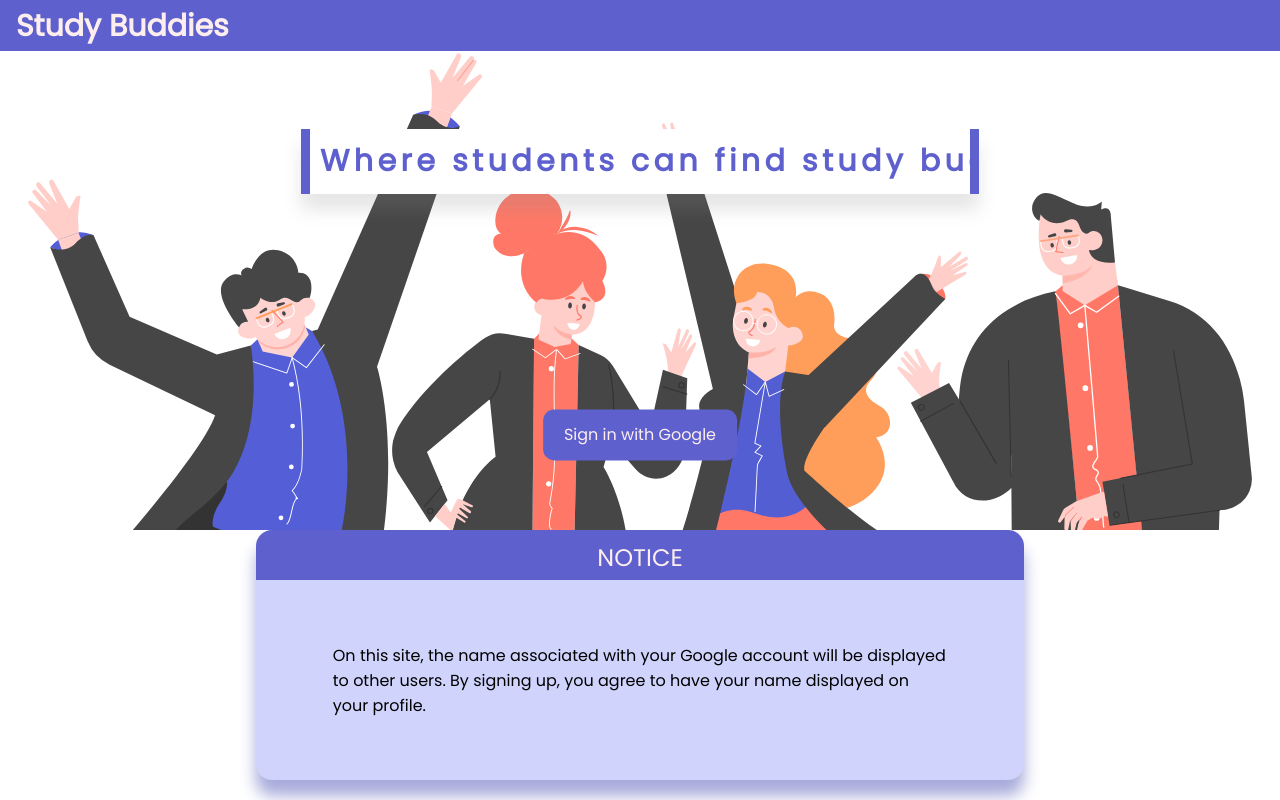
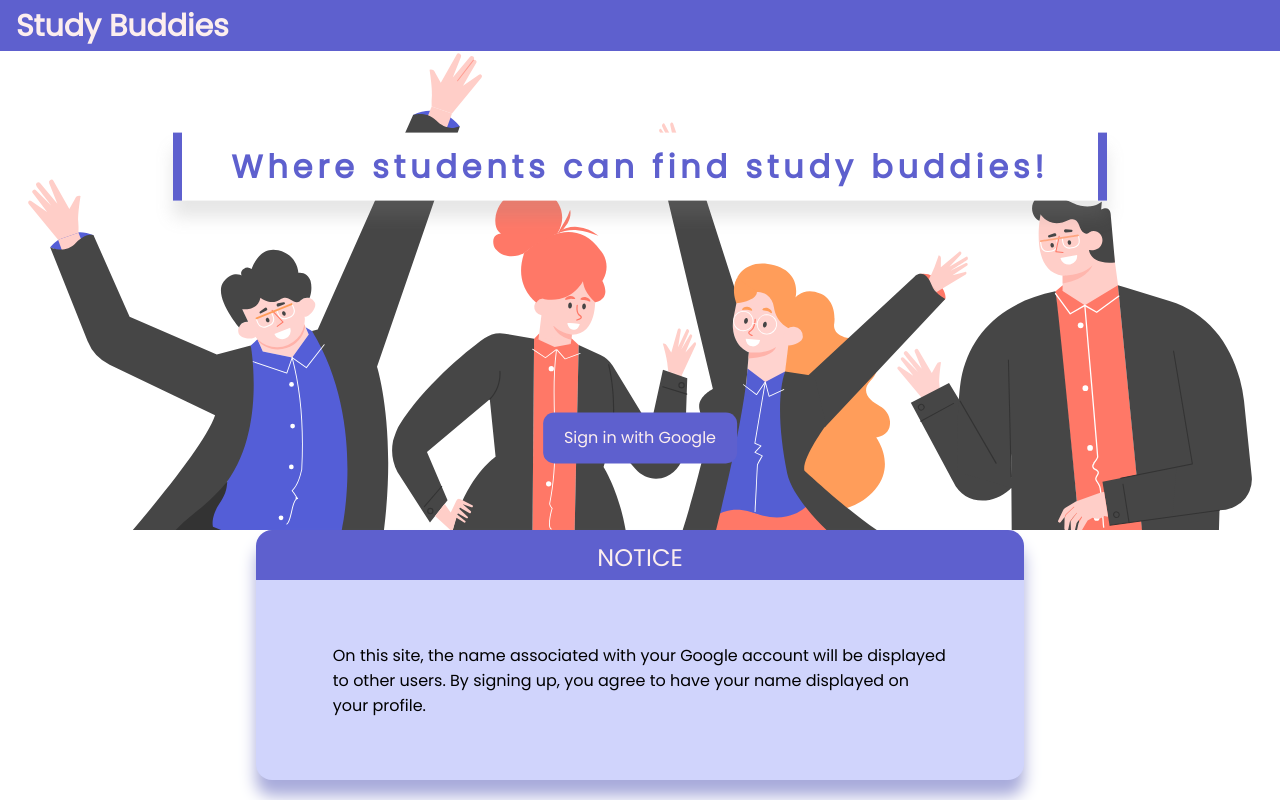
Before and after one commit to jenetic/studybudz, a React (Create React App) app: page / in a window 1280 px wide. Built offline with nearby package versions, Linux system fonts and the light colour scheme.

Commit message:
fixed tagline

```diff
--- a/src/Styles.css
+++ b/src/Styles.css
@@ -49,8 +49,9 @@ body {
 }
 
 .center {
-  margin: auto;
-  width: 50%;
+  margin-left: 15%;
+  margin-right:15%;
+  width: 70%;
   padding: 10px;
 }
 
@@ -185,7 +186,11 @@ body {
 }
 
 #tagline {
-  overflow: hidden;
+
+  /*overflow: hidden;*/
+  width: 70%;
+  margin-right:15%;
+  margin-left:15%;
   border-right: 0.3em solid var(--color1);
   border-left: 0.3em solid var(--color1);
   box-shadow: 0rem 1rem 1rem 0rem rgba(139, 137, 137, 0.211);
@@ -204,12 +209,13 @@ body {
   font-family: Poppins;
   font-style: normal;
   font-weight: bold;
-  font-size: 30px;
+  font-size: 27px;
+  font-size: 2.5vw;
 }
 
 @keyframes typing {
   from { width: 0 }
-  to { width: 50% }
+  to { width: 70% }
 }
 
 
```
